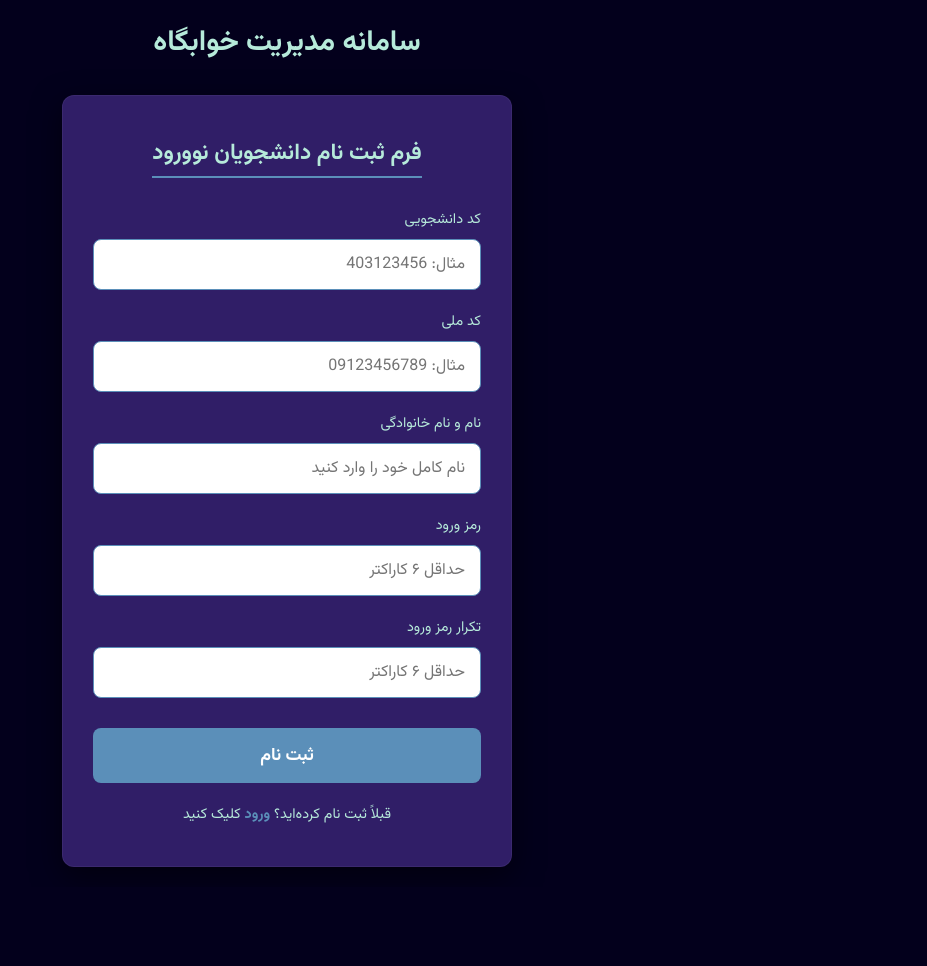
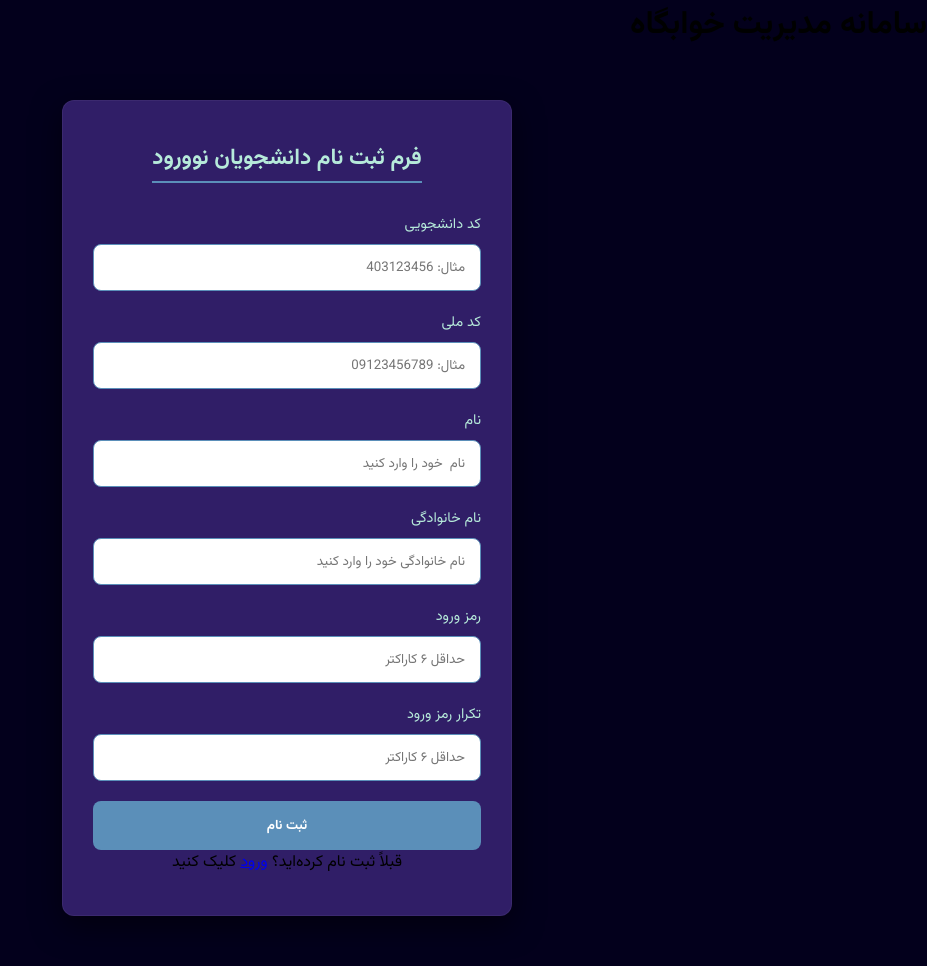
Before and after one commit to MrEvanORG/webdorm, a Django app: template myapp/templates/sign_up.html in a window 1280 px wide. Shown: the whole page, without its empty margins (353-1280 px from the left). Before the commit the page ends 867 px from the top, so only its background shows below. Run offline with Django 5.2, Linux system fonts and the light colour scheme; the template is opened without the code that fills it, so the values that code supplies are empty.

Commit message:
fix some bugs
fix login and sing up  forms and link them

```diff
--- a/myapp/static/css/style.css
+++ b/myapp/static/css/style.css
@@ -1,7 +1,7 @@
-/* ۱. وارد کردن پالت رنگی از فایل روت */
+/* ۱. وارد کردن پالت رنگی */
 @import url('root/light_root.css');
 
-/* ۲. تنظیمات پایه برای کل پروژه */
+/* ۲. تنظیمات پایه */
 * {
     box-sizing: border-box;
     margin: 0;
@@ -11,40 +11,25 @@
 body {
     direction: rtl;
     font-family: 'Vazirmatn', sans-serif;
-    background-color: var(--primary-color); /* پس‌زمینه بسیار تیره طبق روت */
-    display: flex;
-    justify-content: center;
-    align-items: center;
+    background-color: var(--primary-color);
     min-height: 100vh;
-    padding: 20px;
-
 }
 
-button, input{
+button, input, a {
     font-family: "Vazirmatn";
-
 }
 
-.container {
-    width: 100%;
-    max-width: 450px; /* عرض بهینه برای فرم‌ها */
-    text-align: center;
-}
-
-.main-title {
-    color: var(--text-color); /* رنگ سبزآبی روشن از روت */
-    margin-bottom: 30px;
-    font-size: 1.8rem;
-    font-weight: 700;
-}
-
-/* ۳. استایل کارت (مشترک برای ورود و ثبت نام) */
+/* ۳. استایل کارت‌های ورود و ثبت‌نام */
 .login-card {
-    background-color: var(--secondary-color); /* رنگ بنفش تیره از روت */
+    background-color: var(--secondary-color);
     padding: 40px 30px;
     border-radius: 12px;
     box-shadow: 0 10px 30px rgba(0, 0, 0, 0.5);
     border: 1px solid rgba(255, 255, 255, 0.05);
+    width: 100%;
+    max-width: 450px;
+    margin: 50px auto;
+    text-align: center;
 }
 
 .card-title {
@@ -56,7 +41,6 @@
     padding-bottom: 5px;
 }
 
-/* ۴. فرم و فیلدهای ورودی */
 .input-group {
     margin-bottom: 20px;
     text-align: right;
@@ -74,75 +58,166 @@
     padding: 12px 15px;
     border: 1px solid var(--third-color);
     border-radius: 8px;
-    background-color: var(--white-color); /* سفید */
-    color: var(--black-color); /* متن داخل باکس کاملاً مشکی طبق درخواست شما */
-    font-size: 1rem;
+    background-color: var(--white-color);
+    color: var(--black-color);
     outline: none;
-    transition: all 0.3s ease;
 }
 
-.input-group input:focus {
-    box-shadow: 0 0 10px var(--third-color);
-    border-color: var(--text-color);
-}
-
-/* ۵. دکمه‌ها */
 .login-button {
     width: 100%;
     padding: 14px;
-    background-color: var(--third-color); /* آبی روشن پالت */
+    background-color: var(--third-color);
     color: var(--white-color);
     border: none;
     border-radius: 8px;
-    font-size: 1.1rem;
     font-weight: bold;
     cursor: pointer;
-    margin-top: 10px;
-    transition: transform 0.2s, background-color 0.3s;
 }
 
-.login-button:hover {
-    background-color: var(--accent-color); /* تغییر رنگ به سبز آکاسیا در هاور */
-    transform: translateY(-2px);
+/* ۴. ساختار اصلی داشبورد */
+.dashboard-wrapper {
+    display: flex;
+    min-height: 100vh;
 }
 
-/* ۶. متون اضافه و لینک‌ها */
-.extra-text {
-    color: var(--text-color);
-    margin-top: 20px;
-    font-size: 0.9rem;
+/* سایدبار */
+.sidebar {
+    width: 260px;
+    background-color: var(--secondary-color);
+    color: var(--white-color);
+    padding: 20px;
+    border-left: 1px solid rgba(255, 255, 255, 0.1);
 }
 
-.extra-text a {
-    color: var(--third-color);
-    text-decoration: none;
-    font-weight: bold;
+.sidebar-header {
+    text-align: center;
+    padding-bottom: 30px;
+    border-bottom: 1px solid rgba(255, 255, 255, 0.1);
 }
 
-.extra-text a:hover {
-    text-decoration: underline;
+.nav-links {
+    list-style: none;
+    margin-top: 30px;
+}
+
+.nav-links li {
+    margin-bottom: 10px;
+}
+
+.nav-links a {
+    color: var(--text-color);
+    text-decoration: none;
+    display: block;
+    padding: 12px 15px;
+    border-radius: 8px;
+    transition: 0.3s;
+}
+
+.nav-links a:hover, .nav-links a.active {
+    background-color: var(--third-color);
+    color: white;
+}
+
+.logout-link {
+    margin-top: 50px;
+    border-top: 1px solid rgba(255, 255, 255, 0.1);
+    padding-top: 10px;
+}
+
+/* محتوای اصلی */
+.dashboard-main {
+    flex: 1;
+    padding: 30px;
+    overflow-y: auto;
+}
+
+.dashboard-header {
+    margin-bottom: 40px;
+}
+
+.dashboard-header h2 {
     color: var(--text-color);
 }
 
-/* ۷. اصلاح فوتر (حل مشکل تصویر) */
-.main-footer {
-    margin-top: 40px;
-    padding: 15px;
-    border-top: 1px solid rgba(91, 143, 185, 0.2); /* استفاده از شفافیت Third Color */
+/* کارت‌های آمار */
+.stats-grid {
+    display: grid;
+    grid-template-columns: repeat(auto-fit, minmax(200px, 1fr));
+    gap: 20px;
+    margin-bottom: 40px;
 }
 
-.main-footer p {
-    color: var(--text-color);
-    font-size: 0.8rem;
-    opacity: 0.8;
+.stat-card {
+    background-color: var(--secondary-color);
+    padding: 25px;
+    border-radius: 12px;
+    text-align: center;
+    box-shadow: 0 4px 15px rgba(0,0,0,0.2);
+    border: 1px solid rgba(255,255,255,0.05);
 }
 
-/* ۸. واکنش‌گرایی برای موبایل */
-@media (max-width: 480px) {
-    .login-card {
-        padding: 25px 15px;
+.stat-title {
+    display: block;
+    color: var(--text-color);
+    font-size: 0.9rem;
+    margin-bottom: 10px;
+}
+
+.stat-value {
+    font-size: 2rem;
+    font-weight: bold;
+    color: var(--white-color);
+}
+
+.accent-card {
+    border: 1px solid var(--third-color);
+}
+
+/* جدول */
+.section-title {
+    color: var(--text-color);
+    margin-bottom: 20px;
+}
+
+.simple-table-container {
+    background-color: var(--secondary-color);
+    border-radius: 12px;
+    overflow: hidden;
+}
+
+.simple-table {
+    width: 100%;
+    border-collapse: collapse;
+    text-align: right;
+}
+
+.simple-table th, .simple-table td {
+    padding: 15px 20px;
+    color: var(--text-color);
+    border-bottom: 1px solid rgba(255,255,255,0.05);
+}
+
+.simple-table thead {
+    background-color: rgba(0,0,0,0.2);
+}
+
+.status-tag {
+    padding: 4px 10px;
+    border-radius: 6px;
+    font-size: 0.8rem;
+}
+
+.status-tag.in { background-color: #2ecc71; color: #fff; }
+.status-tag.out { background-color: #e74c3c; color: #fff; }
+
+/* ۵. واکنش‌گرایی */
+@media (max-width: 768px) {
+    .dashboard-wrapper {
+        flex-direction: column;
     }
-    .main-title {
-        font-size: 1.5rem;
+    .sidebar {
+        width: 100%;
+        border-left: none;
+        border-bottom: 1px solid rgba(255,255,255,0.1);
     }
 }
--- a/myapp/templates/sign_up.html
+++ b/myapp/templates/sign_up.html
@@ -18,8 +18,13 @@
         </div>
 
         <div class="input-group">
-            <label for="full-name">نام و نام خانوادگی</label>
-            <input type="text" id="full-name" name="full_name" placeholder="نام کامل خود را وارد کنید" required>
+            <label for="full-name">نام  </label>
+            <input type="text" id="first-name" name="first_name" placeholder="نام  خود را وارد کنید" required>
+        </div>
+
+        <div class="input-group">
+            <label for="full-name"> نام خانوادگی</label>
+            <input type="text" id="last-name" name="last_name" placeholder="نام خانوادگی خود را وارد کنید" required>
         </div>
 
         <div class="input-group">
--- a/myapp/urls.py
+++ b/myapp/urls.py
@@ -3,4 +3,6 @@
 
 urlpatterns = [
     path("",views.index,name="index"),
+    path("sign_up",views.signup_page,name="signup"),
+    path("dashboard",views.dashboard_page,name="dashboard_"),
 ]
--- a/myapp/views.py
+++ b/myapp/views.py
@@ -2,3 +2,9 @@
 # Create your views here.
 def index(request):
     return render(request,"index.html")
+
+def signup_page(request):
+    return render(request,"sign_up.html")
+
+def dashboard_page(request):
+    return render(request,"dashboard.html")
```
